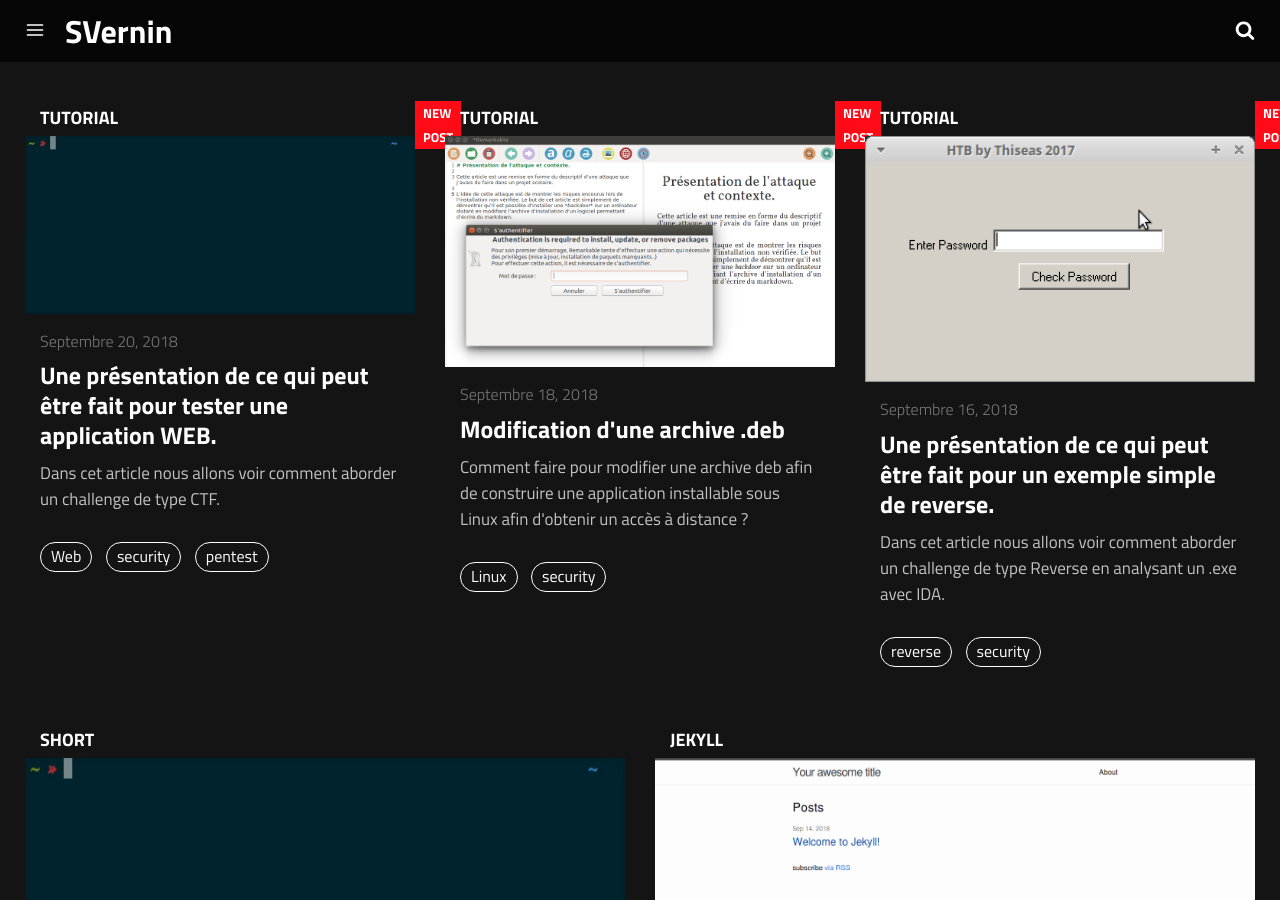
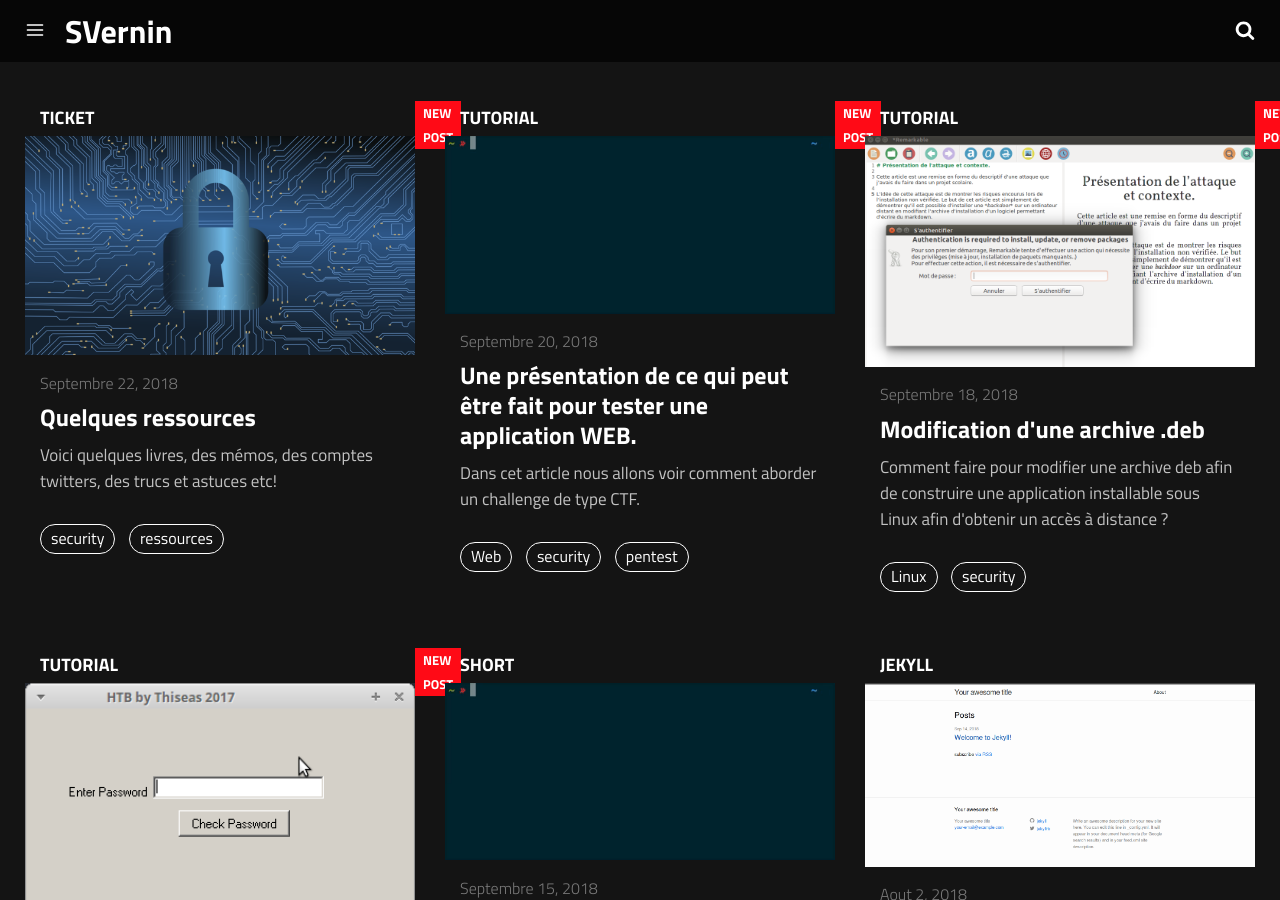
Before and after one commit to BongoKnight/jekyllblog, a Jekyll site: the page built from index.md, in a window 1280 px wide and 900 px high. Built offline with Jekyll 4.4.1, drawn with Linux system fonts in a browser that asks for light colours; some of the changed lines change nothing that is shown.

Commit message:
Ressources

```diff
--- /dev/null
+++ b/_posts/2018-09-22-ressources.md
@@ -0,0 +1,48 @@
+---
+title: Quelques ressources
+layout: post
+description: "Des livres, articles, mémos..."
+image: "/jekyllblog/img/security.png"
+category: 'ticket'
+tags:
+- security
+- ressources
+
+twitter_text: "Toutes sortes de ressources en sécurité."
+introduction: "Voici quelques livres, des mémos, des comptes twitters, des trucs et astuces etc!"
+---
+
+# Livres
+
+| Titre | Description |
+|:-------:|:------|
+| The Art Of Memory Forensics  | Un livre pour prendre en main et approfondir Volatility, très complet pour l'analyse Forensic d'un système  |
+| Blue Team Field Manual  | Plein de commande bash utiles, intéressantes orientées sur la défense d'un système  |
+| Red Team Field Manual   | Le cousin du précédent mais plus orienté sur l'attaque d'un système |
+| Violent Python   | Un ensemble de script python, bien détaillé permettant de prendre en main des librairies intéressantes pour le scripting  |
+| Sécurité informatique - Ethical Hacking   | Dans la même veine que le précédent, en français, assez détaillé.  |
+| Computer Networking, a top down Approach   | Un livre de réseau très complet  |
+
+# Comptes Tweeter
+
+| Tag | Description |
+|:-------:|:------|
+| [@binitamshah](https://twitter.com/binitamshah) | Profil très actif, avec de nombreux liens vers des articles d'introduction à des technologies, des exploits. |
+| [@TheHackersNews](https://twitter.com/TheHackersNews)   | Des actualités de sécu en tout genre, permet de rattraper des actualités parfois perdues dans la masse de Twitter ou Redit  |
+| [@sS55752750](https://twitter.com/sS55752750)   | Un compte pour se tenir à jour sur les campagnes de phishing bancaire |
+| [@schneierblog](https://twitter.com/schneierblog)   | Un journaliste sécurité postant des ressources intéressantes |
+| [@briankrebs](https://twitter.com/briankrebs)   | A rapprocher du précédent |
+
+# Liens intéressants
+
+## Sites d’entraînement
+
+Quelques sites pour trouver des challenges de sécurité :
+-  [Hack the Box](https://www.hackthebox.eu/), quelques challenges de tous les niveaux, de nombreux environnements réels. Il faut valider un challenge pour s'inscrire.
+- [RootMe](), la plateforme de sécurité classique, des forums actifs, de nombreux challenges progressifs, quelques environnements de CTF. Parfait pour s’entraîner sur des vulnérabilités ciblées, de très nombreux documents pour aider.
+- [ZenkSecurity](https://www.zenk-security.com/), nombreux challenges, un forum actif et un repository bien rempli de livre et documents intéressants.
+- [Crackmes.one](https://crackmes.one/), de très nombreux crackme, parfait pour s'entraîner au reverse à tous les niveaux, sur toutes les architectures.
+
+## Mémos
+
+https://medium.com/@m4lv0id/and-i-did-oscp-589babbfea19
```
Also changed, not shown: _posts/2018-09-16-reverse.md (+0 -1 lines), img/security.png (added).
